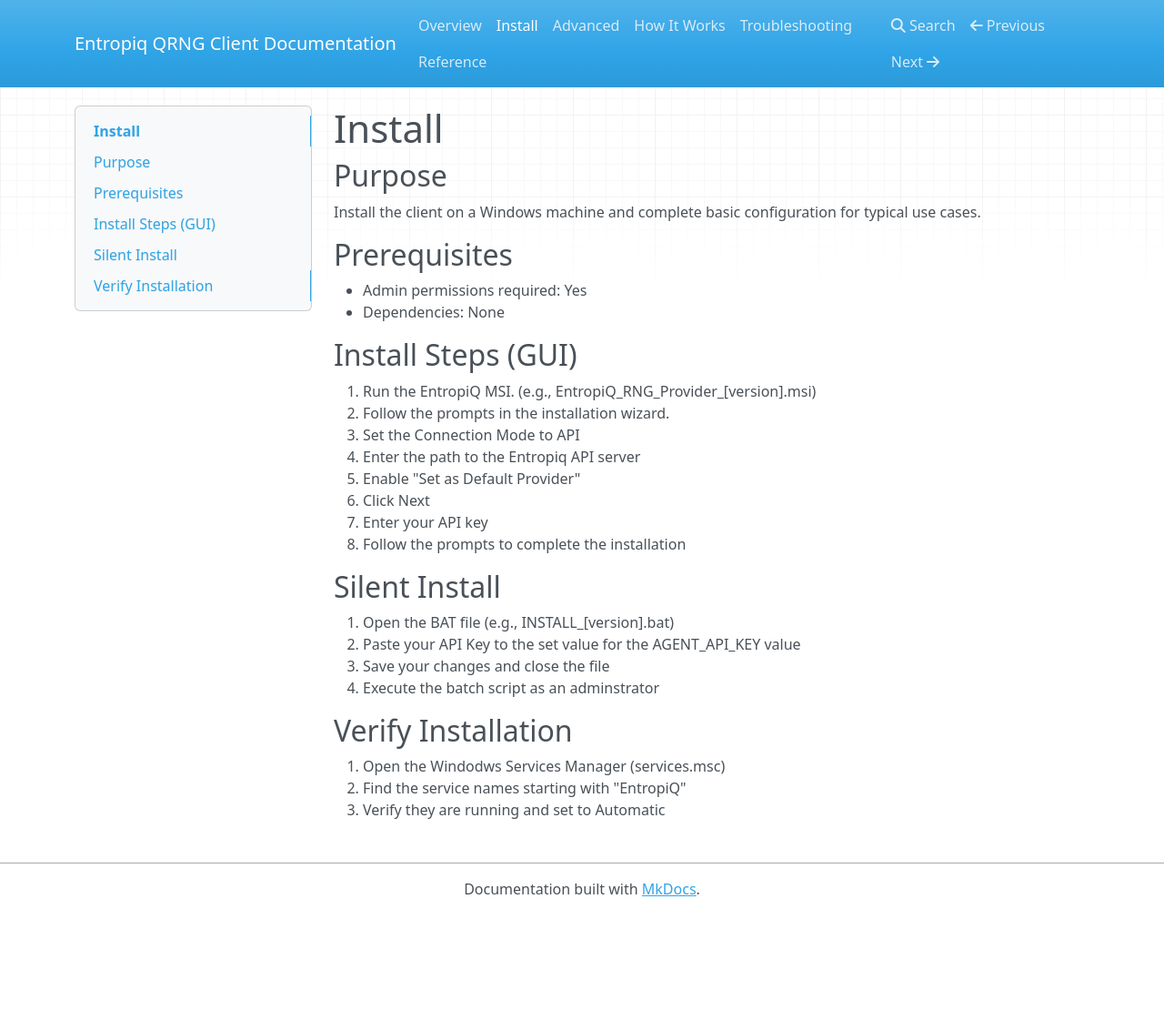
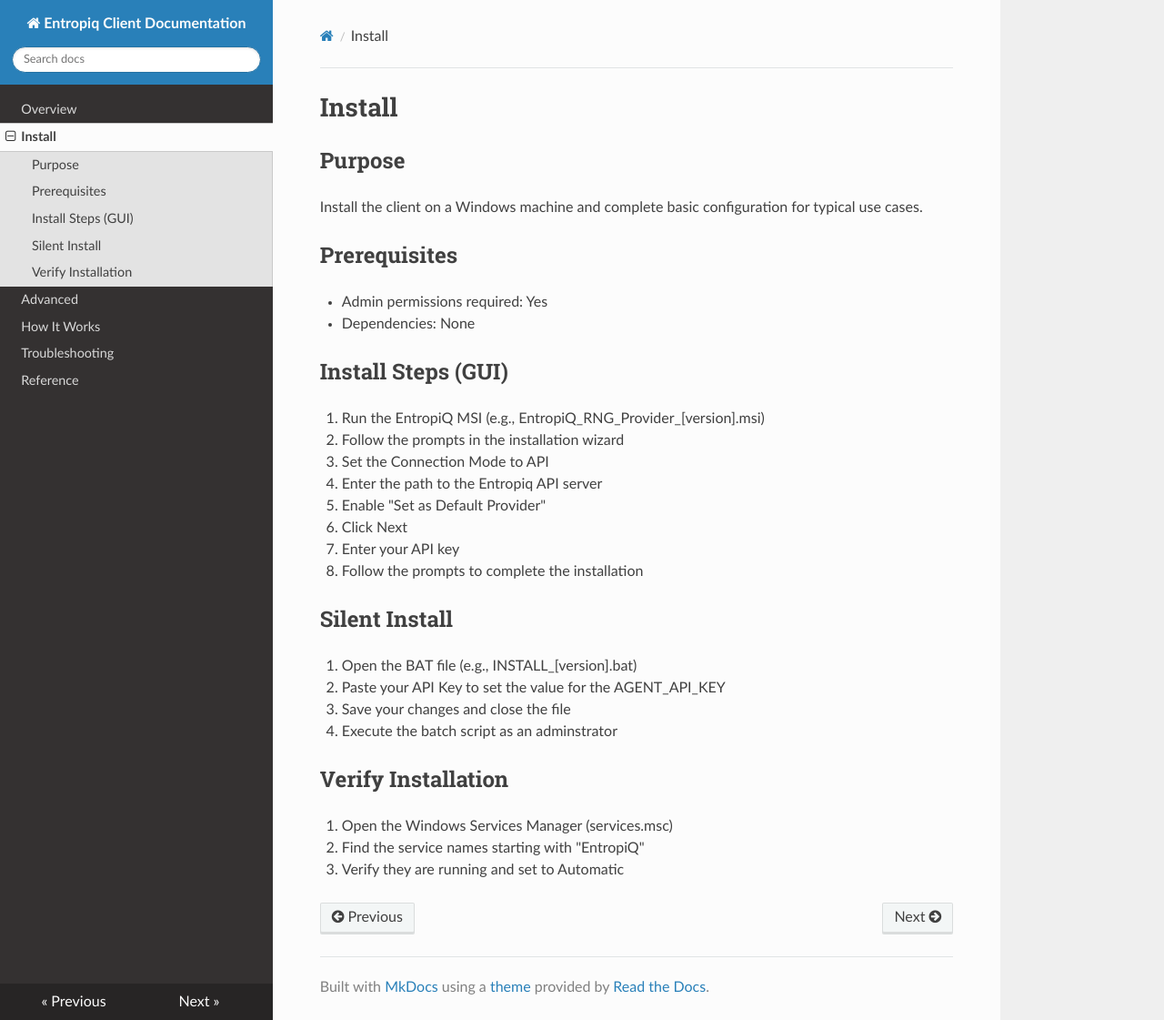
Before and after one commit to entropiq-gis/client-docs, an MkDocs documentation site: the page built from docs/install.md, in a window 1280 px wide and 1121 px high. Shown: the whole window at 91% size. Built offline with MkDocs 1.6.1, drawn with Linux system fonts in a browser that asks for light colours; nearby versions of some CDN libraries.

Commit message:
Fixed typos and other issues

```diff
--- a/docs/install.md
+++ b/docs/install.md
@@ -8,8 +8,8 @@
 - Dependencies: None
 
 ## Install Steps (GUI)
-1. Run the EntropiQ MSI. (e.g., EntropiQ_RNG_Provider_[version].msi)
-2. Follow the prompts in the installation wizard.
+1. Run the EntropiQ MSI (e.g., EntropiQ_RNG_Provider_[version].msi)
+2. Follow the prompts in the installation wizard
 3. Set the Connection Mode to API
 4. Enter the path to the Entropiq API server
 5. Enable "Set as Default Provider"
@@ -19,11 +19,11 @@
 
 ## Silent Install
 1. Open the BAT file (e.g., INSTALL_[version].bat)
-2. Paste your API Key to the set value for the AGENT_API_KEY value
+2. Paste your API Key to set the value for the AGENT_API_KEY
 3. Save your changes and close the file
 4. Execute the batch script as an adminstrator
 
 ## Verify Installation
-1. Open the Windodws Services Manager (services.msc)
+1. Open the Windows Services Manager (services.msc)
 2. Find the service names starting with "EntropiQ"
 3. Verify they are running and set to Automatic
--- a/mkdocs.yml
+++ b/mkdocs.yml
@@ -1,8 +1,8 @@
-site_name: Entropiq QRNG Client Documentation
+site_name: Entropiq Client Documentation
 site_description: Install, configured and maintain the EntropiQ clients
 
 theme:
-  name: mkdocs
+  name: readthedocs
 
 nav:
   - Overview: index.md
```
Also changed, not shown: docs/advanced.md (+1 -1 lines), docs/index.md (+2 -2 lines), docs/reference.md (+1 -1 lines), docs/troubleshooting.md (+6 -6 lines), site/index.html.
